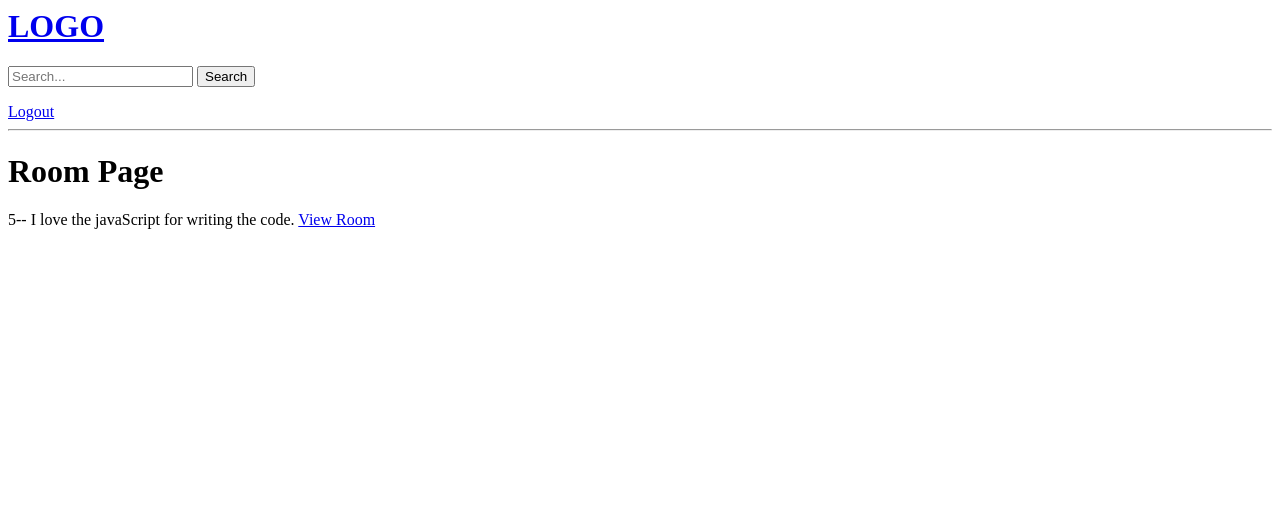
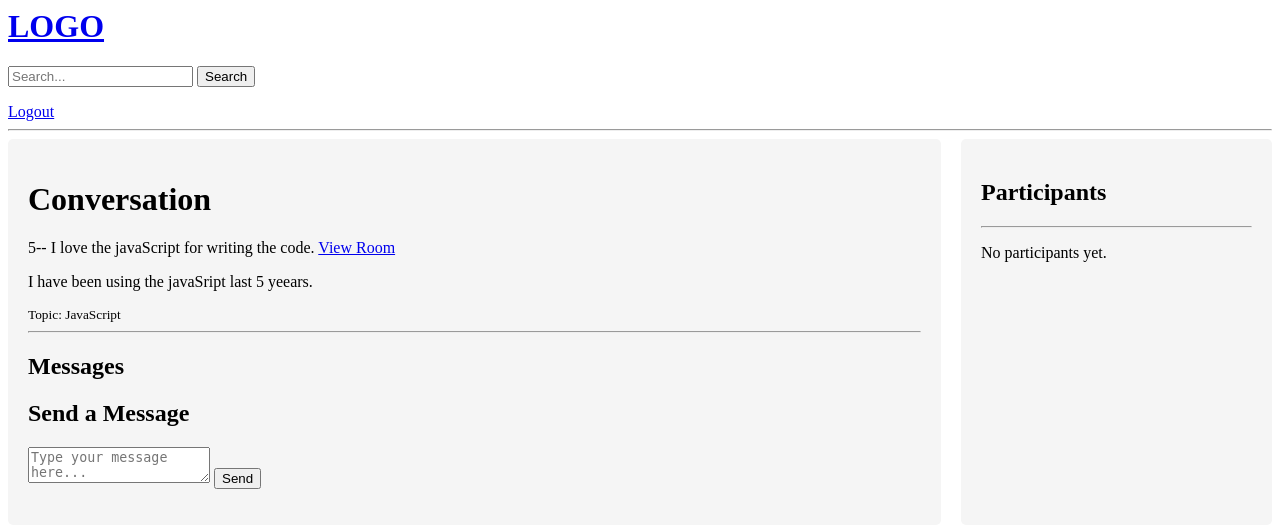
Before and after one commit to kvishnu88/django_tutorials, a Django app: page /room/5/ in a window 1280 px wide. Shown: the top 528 px of the page. Run offline with Django 5.2, Linux system fonts and the light colour scheme; a user stored in the database is signed in; data comes from the database, SQL or seed files in the repository; both versions use the stored data as it was after the commit.

Commit message:
message 1

```diff
--- a/studybud/base/models.py
+++ b/studybud/base/models.py
@@ -19,6 +19,7 @@ class Room(models.Model):
     topic = models.ForeignKey(Topic, on_delete=models.SET_NULL, null=True)
     name = models.CharField(max_length=200)
     description = models.TextField(null=True, blank=True)
+    participants = models.ManyToManyField('auth.User', related_name='participants', blank=True)
     updated = models.DateTimeField(auto_now=True)
     created = models.DateTimeField(auto_now_add=True)
 
--- a/studybud/base/templates/base/room.html
+++ b/studybud/base/templates/base/room.html
@@ -1,6 +1,71 @@
 {% extends "main.html" %}
 
 {% block content %}
-    <h1> Room Page </h1>
-    <p>{{ room.id }}-- {{ room.name }} <a href="{% url 'room' pk=room.id %}">View Room</a></p>
+
+<style>
+    .room-container {
+        display: grid;
+        grid-template-columns: 3fr 1fr;
+        gap: 20px;
+    }
+    .room-header {
+        background-color: #f5f5f5;
+        padding: 20px;
+        border-radius: 5px;
+    }
+    .participants {
+        background-color: #f5f5f5;
+        padding: 20px;
+        border-radius: 5px;
+    }
+    .message-form {
+        margin-top: 20px;
+    }
+</style>
+<div class="room-container">
+    <div class="room-header">
+        <div class="room-wrapper">
+            <h1> Conversation </h1>
+            <p>{{ room.id }}-- {{ room.name }} <a href="{% url 'room' pk=room.id %}">View Room</a></p>
+            <p>{{ room.description }}</p>
+            <small>Topic: {{ room.topic.name }}</small>
+            <hr>
+            <h2>Messages</h2>
+            <ul>
+                {% for message in room_messages %}
+                    {% if user.is_authenticated and user == message.user %}
+                    <a href="{% url 'delete-message' pk=message.id %}">Delete</a>
+                    {% endif %}
+                    <small>@{{ message.user.username }} {{ message.created | timesince }} ago </small>
+                    <p>{{ message.body }}</p>
+                    <hr>
+                {% endfor %}
+            </ul>
+        </div>
+        {% if request.user.is_authenticated %}
+        <div class="message-form">
+            <h2>Send a Message</h2>
+            <form method="POST">
+                {% csrf_token %}
+                <textarea name="body" placeholder="Type your message here..." required></textarea>
+                <button type="submit">Send</button>
+            </form>
+        {% endif %}
+        </div>
+    </div>
+    <div class="participants">
+        <h2>Participants</h2>
+        <hr>
+        <div>
+            {% if participants %}
+                {% for participant in participants %}
+                <p>@{{ participant.username }}</p>
+                {% endfor %}
+            {% else %}
+                <p>No participants yet.</p>
+            {% endif %}
+
+        </div>
+    </div>
+</div>
 {% endblock %}
--- a/studybud/base/urls.py
+++ b/studybud/base/urls.py
@@ -5,11 +5,13 @@ from . import views
 urlpatterns = [
     path('', views.home, name='home'),
     path('login/', views.loginPage, name='login'),
+    path('register/', views.registerPage, name='register'),
     path('logout/', views.logoutUser, name='logout'),
     path('room/', views.room, name='room'),
     path('room/<str:pk>/', views.room, name='room'),
     path('create-room/', views.createRoom, name='create-room'),
     path('update-room/<str:pk>/', views.updateRoom, name='update-room'),
     path('delete-room/<str:pk>/', views.deleteRoom, name='delete-room'),
+    path('delete-message/<str:pk>/', views.deleteMessage, name='delete-message'),
 
 ]
--- a/studybud/base/views.py
+++ b/studybud/base/views.py
@@ -1,16 +1,18 @@
 from django.http import HttpResponse
 from django.shortcuts import redirect, render
-from .models import Room, Topic
+from .models import Message, Room, Topic
 from .forms import RoomForm
 from django.db.models import Q
 from django.contrib.auth.models import User
 from django.contrib.auth.decorators import login_required
 from django.contrib.auth import authenticate, login, logout
+from django.contrib.auth.forms import UserCreationForm
 from django.contrib import messages
 # Create your views here.
 
 
 def loginPage(request):
+    page = 'login'
     if request.user.is_authenticated:
         return redirect('home')  # Redirect to the home page if the user is already logged in
     if request.method == 'POST':
@@ -24,26 +26,64 @@ def loginPage(request):
         else:
             messages.error(request, 'Username or password is incorrect')
 
-    return render(request, 'base/login_register.html')
+    return render(request, 'base/login_register.html', {'page': page})
 
 def logoutUser(request):
     logout(request)
     return redirect('login')  # Redirect to the login page after logout
 
 
+def registerPage(request):
+    page = 'register'
+    form = UserCreationForm()
+    if request.method == 'POST':
+        form = UserCreationForm(request.POST)
+        if form.is_valid():
+            user = form.save(commit=False)
+            user.username = user.username.lower()
+            user.save()
+            login(request, user)
+            return redirect('home')  # Redirect to the home page after successful registration
+        else:
+            messages.error(request, 'An error occurred during registration')
+
+    return render(request, 'base/login_register.html', {'form': form, 'page': page})
+
 def home(request):
     q = request.GET.get('q') if request.GET.get('q') != None else ''
     rooms = Room.objects.filter(Q(name__icontains=q) | Q(description__icontains=q) | Q(topic__name__icontains=q))
     topics = Topic.objects.all()
-    return render(request, 'base/home.html', {'rooms': rooms, 'topics': topics})
+    room_messages = Message.objects.filter(Q(room__name__icontains=q) | Q(body__icontains=q))
+    return render(request, 'base/home.html', {'rooms': rooms, 'topics': topics, 'recent_messages': room_messages})
 
 def room(request):
     rooms = Room.objects.all()
     return render(request, 'base/room.html', {'room': rooms})
 
 def room(request, pk):
-    rooms = Room.objects.get(id=int(pk))
-    return render(request, 'base/room.html', {'room': rooms})
+    room = Room.objects.get(id=int(pk))
+    room_messages = room.message_set.all().order_by('-created')
+    participants = room.participants.all()
+    if request.method == 'POST':
+        message = Message.objects.create(
+            user=request.user,
+            room=room,
+            body=request.POST.get('body')
+        )
+        room.participants.add(request.user)  # Add the user to the room's participants
+        return redirect('room', pk=room.id)  # Redirect to the same room page after posting a message
+    return render(request, 'base/room.html', {'room': room, 'room_messages': room_messages, 'participants': participants})
+
+
+def deleteMessage(request, pk):
+    message = Message.objects.get(id=int(pk))
+    if request.user != message.user:
+        return HttpResponse('You are not allowed here!!')
+
+    if request.method == 'POST':
+        message.delete()
+        return redirect('room', pk=message.room.id)  # Redirect to the room page after deleting the message
+    return render(request, 'base/delete.html', {'obj': message})
 
 @login_required(login_url='login')
 def createRoom(request):
```
Also changed, not shown: studybud/base/templates/base/home.html (+16 -1 lines), studybud/base/templates/base/login_register.html (+13 -6 lines), studybud/base/migrations/0003_room_participants.py (added), studybud/db.sqlite3.
